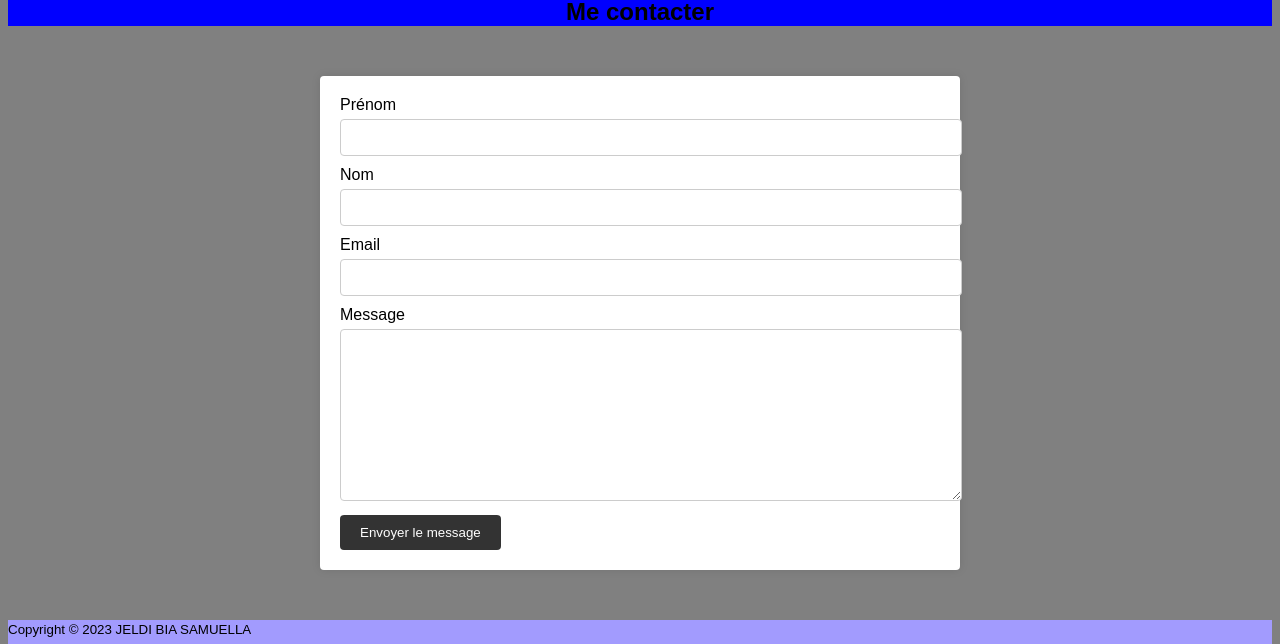
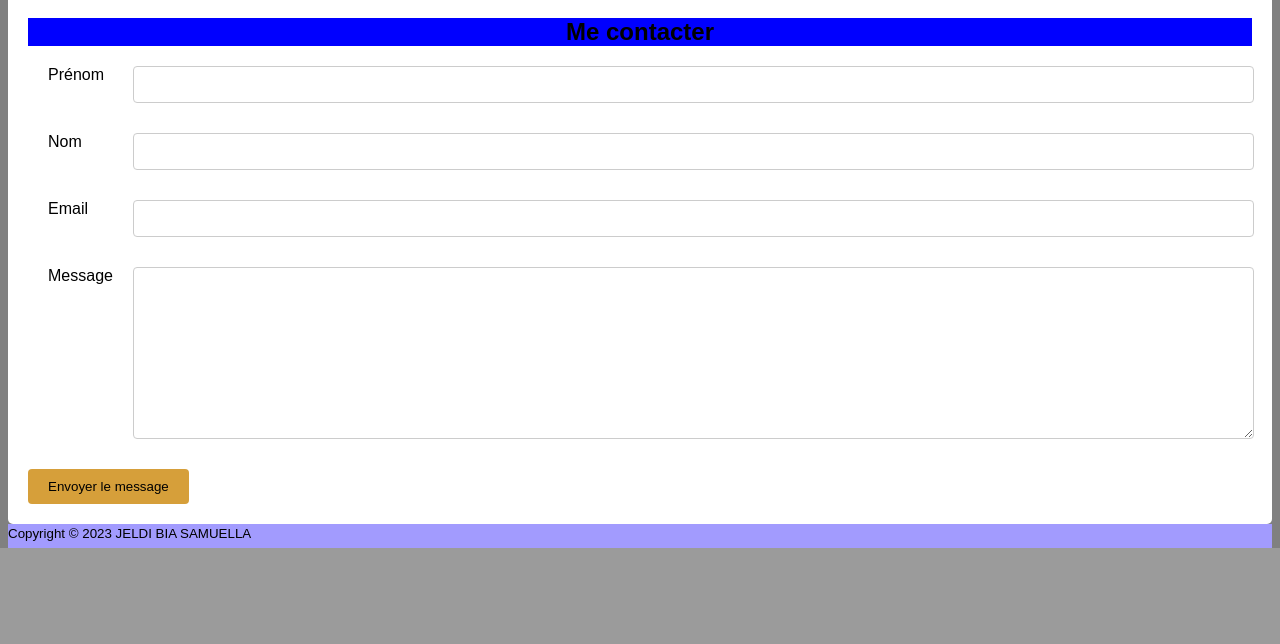
Before and after one commit to samuellabia/bysamuella, a PHP site: page / in a window 1280 px wide. Shown: the part 2279-2923 px from the top of the page. After the commit the page ends 2827 px from the top, so only its background shows below. Run offline with PHP 8.4, Linux system fonts and the light colour scheme.

Commit message:
modification du style de mon formulaire

```diff
--- a/CSS/style.css
+++ b/CSS/style.css
@@ -47,6 +47,7 @@ header h1 {
     left: 50%;
     transform: translate(-50%, -50%);
     color: #fff; /* changez la couleur en fonction de votre image */
+    mix-blend-mode:lighten; /* le texte se fond dans l'image */
 }
 
 
@@ -91,7 +92,7 @@ main section nav{
 }
 
 p{
-    justify-content: center;
+    justify-content:center;
 }
 
 article{
@@ -136,6 +137,7 @@ main .projets{
 h1{
     text-align: center;
     background-color: blue;
+    width:100%;
 }
 
 #about img{
@@ -158,42 +160,49 @@ main section{
 }*/
 
 
-/*FORMULAIRE*/
 
-main form {
+/*formulaire*/
+
+#contact{
     background-color: #fff;
-    max-width: 600px;
-    margin: 50px auto;
-    padding: 20px;
-    border-radius: 4px;
-    box-shadow: 0 0 10px rgba(0, 0, 0, 0.1);
+    /*max-width:600px;*/
+    margin:auto; /*centrer mon formulaire*/
+    padding:20px;
+    border-radius: 5px; /*arrondir les bords*/
 }
 
-main label {
-    display: block;
-    margin-bottom: 5px;
+main form div{
+    display:grid;
+    grid-template-columns:70px 1fr;/*label et input*/
+    grid-gap:15px;
+    margin: 20px 20px;
 }
 
-main input[type="text"], input[type="email"], textarea {
+main form div input,main form div textarea {
     width: 100%;
     padding: 10px;
     margin-bottom: 10px;
     border-radius: 4px;
-    border: 1px solid #ccc;
-}
+    border: 1px  solid #ccc;
+    outline:none; /*enlever la ligne rouge qui s'affiche dès qu'on est dans l'un d'entre eux */
 
-main .button {
-    text-align: right;
 }
 
 main button {
     padding: 10px 20px;
     border: none;
     border-radius: 4px;
-    background-color: #333;
-    color: #fff;
+    background-color:#d69f3a;
     cursor: pointer;
 }
+
+/*une couleur plus claire quand on clique sur mon button*/
+main button:hover{
+    background-color:#ebc174;
+}
+
+
+
 
 
 /*FOOTER*/
```
